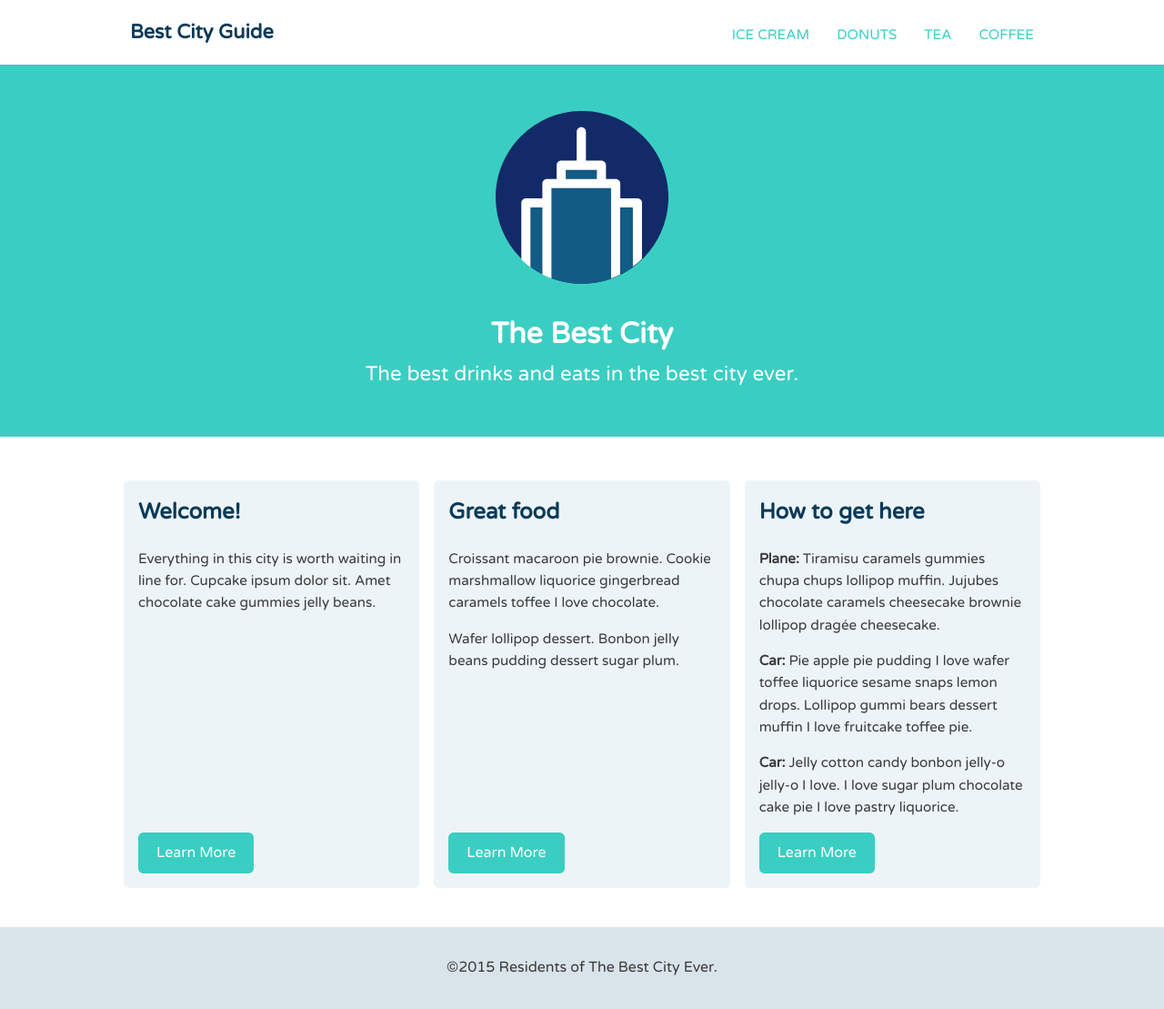
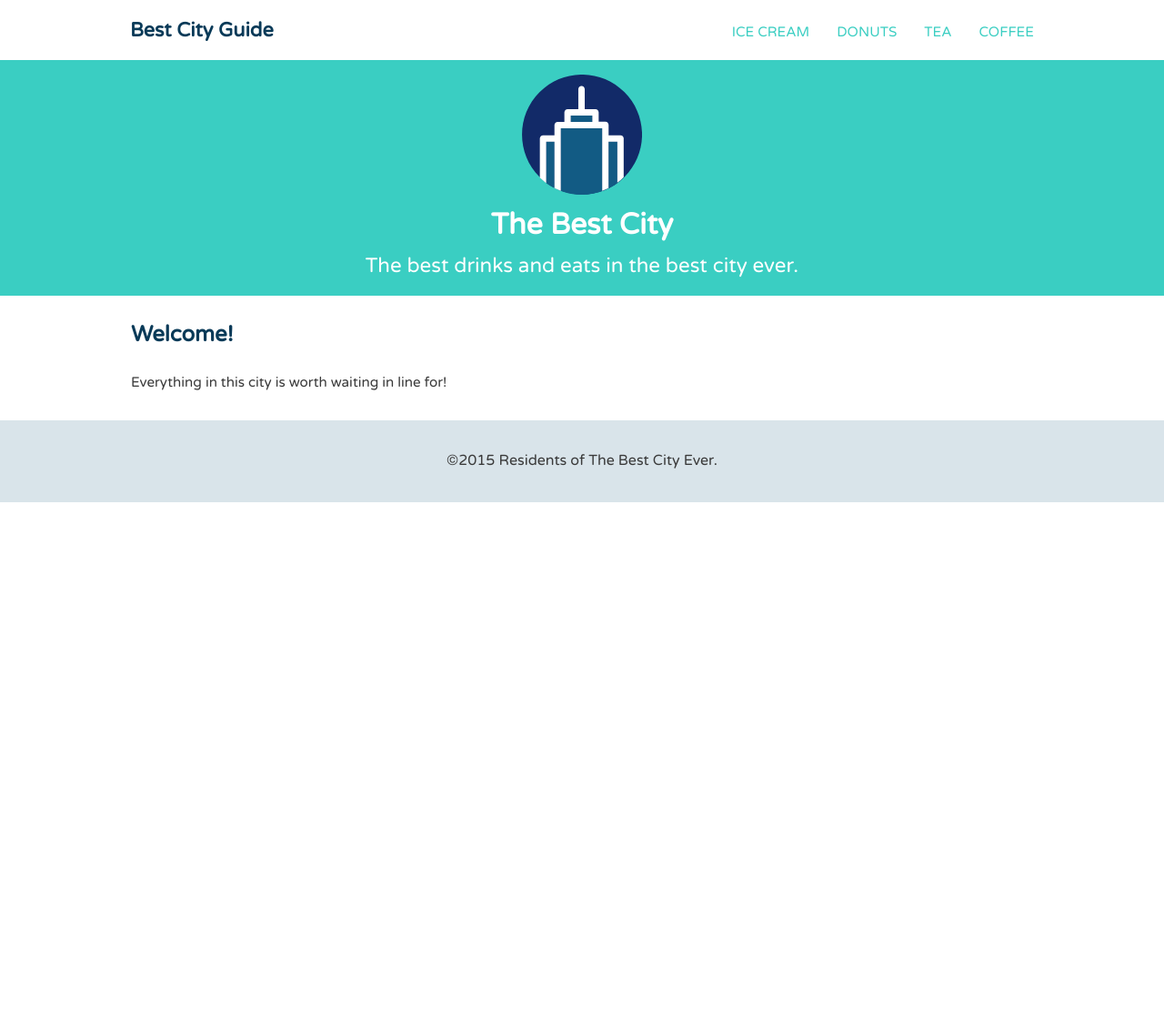
Before and after one commit to llogan382/practice-code, a PHP site: page /flexbox-css-course/index.html in a window 1280 px wide. Shown: the whole page at 91% size. After the commit the page ends 552 px from the top, so only its background shows below. Run offline with PHP 8.4, Linux system fonts and the light colour scheme.

Commit message:
Adds course files to begin video

```diff
--- a/flexbox-css-course/css/base.css
+++ b/flexbox-css-course/css/base.css
@@ -18,16 +18,16 @@ ul {
 }
 p {
 	font-size: .95em;
-	margin: 0 0 1em 0;
 }
 h2,
 h3,
 a {
 	color: #093a58;
 }
+h1,
 h2,
 h3 {
-	margin: 0 0 .8em 0;
+	margin-top: 0;
 }
 a {
 	text-decoration: none;
@@ -67,8 +67,8 @@ img {
 /* ---- Layout Containers ---- */
 
 .main-header {
-	padding-top: .5em;
-	padding-bottom: .5em;
+	padding-top: .35em;
+	padding-bottom: .35em;
 }
 .banner,
 .main-footer {
@@ -77,14 +77,12 @@ img {
 .banner {
 	color: #fff;
 	background: #3acec2;
-	padding: 3.2em 0;
-	margin-bottom: 48px;
+	padding: 1em 0;
+	margin-bottom: 24px;
 }
 .col {
-	padding: 1em;
-	background: #edf4f7;
-	border-radius: .35em;
-	margin: 0 .5em .8em;
+	padding-right: 1em;
+	padding-left: 1em;
 }
 .main-footer {
 	background: #d9e4ea;
@@ -95,20 +93,13 @@ img {
 /* ---- Page Elements ---- */
 
 .logo {
-	width: 190px;
+	width: 132px;
 }
 .headline {
 	margin-bottom: 0;
 }
 .feat-img {
 	border-radius: 5px;
-}
-.button {
-	color: #fff;
-	text-align: center;
-	padding: .625em 1.25em;
-	background: #3acec2;
-	border-radius: .35em;
 }
 
 /* =================================
@@ -117,18 +108,13 @@ img {
 
 @media (min-width: 769px) {
 	.main-header,
-	.row {
-		width: 90%;
+	.row,
+  .footer-inner{
+		width: 80%;
 		margin: 0 auto;
+		max-width: 1150px;
 	}
 	.tagline {
 		font-size: 1.4em;
 	}
 }
-@media (min-width: 1025px) {
-	.main-header,
-	.row {
-		width: 80%;
-		max-width: 1150px;
-	}
-}
--- a/flexbox-css-course/css/flexbox.css
+++ b/flexbox-css-course/css/flexbox.css
@@ -1,3 +1,9 @@
+/* =================================
+  Base Styles
+==================================== */
+
+
+
 /* =================================
   Media Queries
 ==================================== */
@@ -5,24 +11,12 @@
 @media (min-width: 769px) {
 
 	.main-header,
-	.main-nav,
-	.row,
-	.col {
+	.main-nav {
 		display: flex;
 	}
-
 	.main-header {
 		flex-direction: column;
 		align-items: center;
-	}
-
-	.col {
-		flex: 1;
-		flex-direction: column;
-	}
-	.button {
-		margin-top: auto;
-		align-self: flex-start;
 	}
 
 }
--- a/flexbox-css-course/index.html
+++ b/flexbox-css-course/index.html
@@ -28,28 +28,14 @@
 	<div class="row">
 		<div class="primary col">
 			<h2>Welcome!</h2>
-			<p>Everything in this city is worth waiting in line for. Cupcake ipsum dolor sit. Amet chocolate cake gummies jelly beans.</p>
-			<a class="button" href="#">Learn More</a>
+			<p>Everything in this city is worth waiting in line for!</p>
 		</div><!--/.primary-->
-
-		<div class="secondary col">
-			<h2>Great food</h2>
-			<p>Croissant macaroon pie brownie. Cookie marshmallow liquorice gingerbread caramels toffee I love chocolate.</p>
-			<p>Wafer lollipop dessert. Bonbon jelly beans pudding dessert sugar plum.</p>
-			<a class="button" href="#">Learn More</a>
-		</div><!--/.secondary-->
-
-		<div class="tertiary col">
-			<h2>How to get here</h2>
-			<p><strong>Plane: </strong>Tiramisu caramels gummies chupa chups lollipop muffin. Jujubes chocolate caramels cheesecake brownie lollipop drag&#233;e cheesecake.</p>
-			<p><strong>Car: </strong>Pie apple pie pudding I love wafer toffee liquorice sesame snaps lemon drops. Lollipop gummi bears dessert muffin I love fruitcake toffee pie.</p>
-			<p><strong>Car: </strong>Jelly cotton candy bonbon jelly-o jelly-o I love. I love sugar plum chocolate cake pie I love pastry liquorice.</p>
-			<a class="button" href="#">Learn More</a>
-		</div><!--/.tertiary-->
 	</div>
 
 	<footer class="main-footer">
-		<span>&copy;2015 Residents of The Best City Ever.</span>
+		<div class="footer-inner">
+			<span>&copy;2015 Residents of The Best City Ever.</span>
+		</div>
 	</footer>
 
 </body>
```
